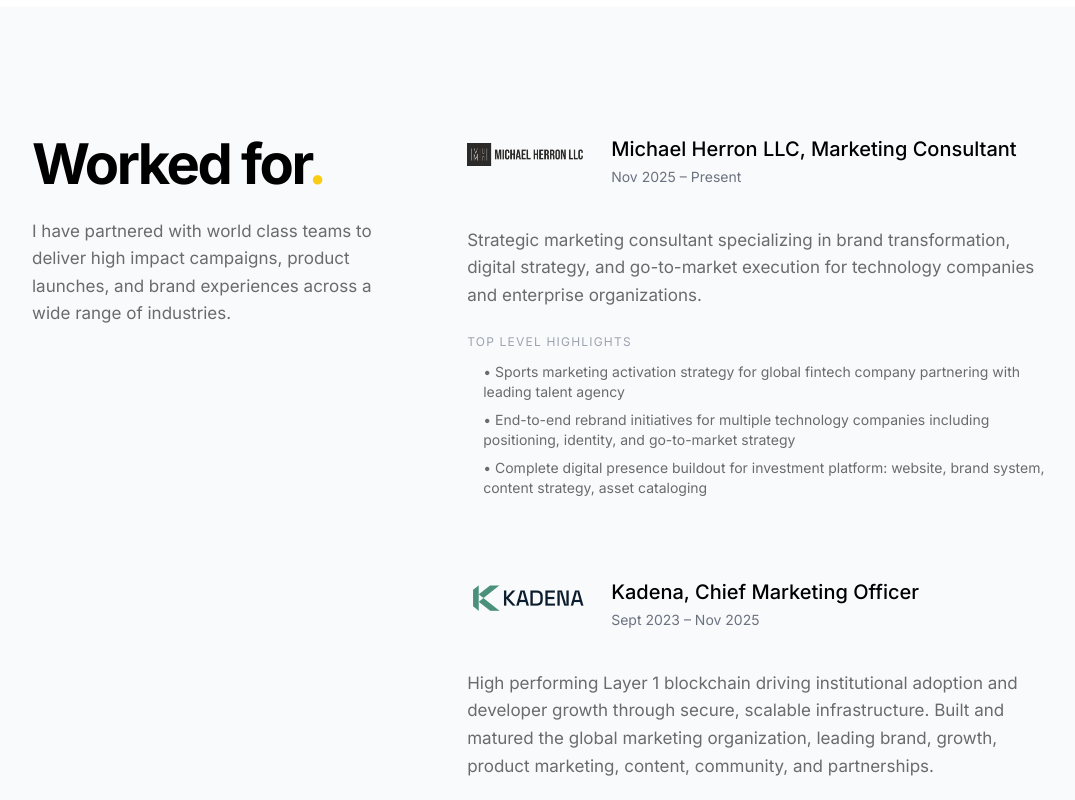
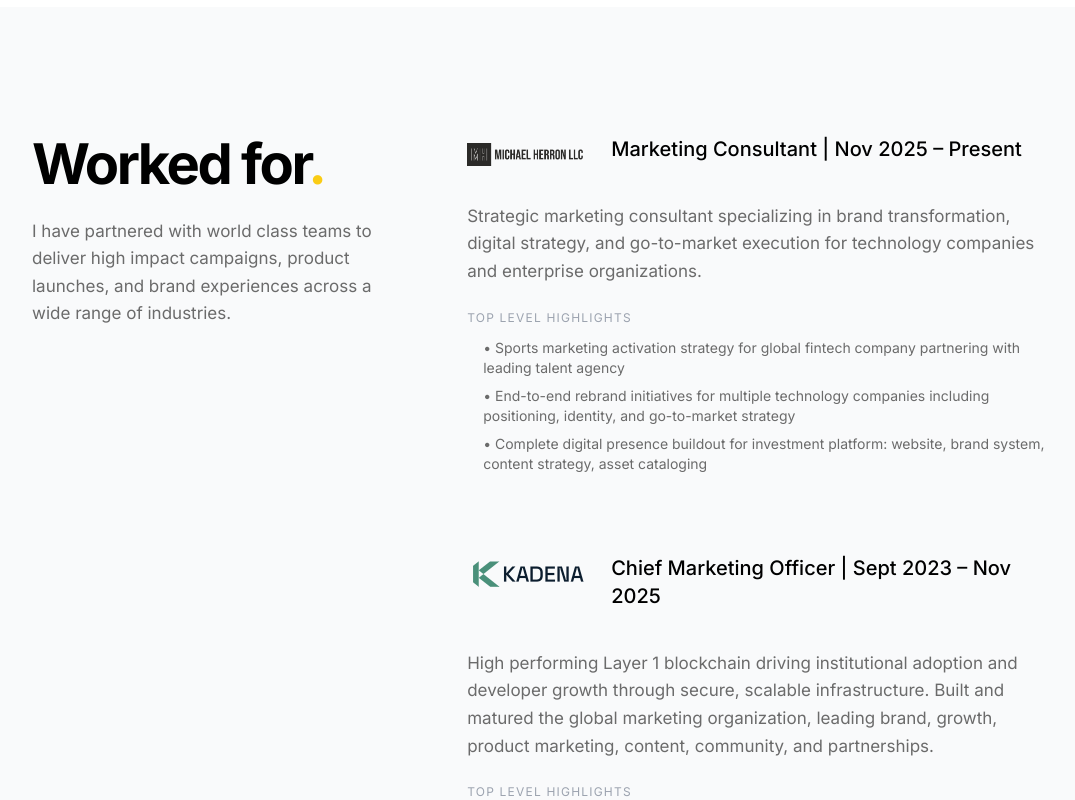
Before and after one commit to mrh1976/mherron, a Next.js app: page / in a window 1280 px wide. Shown: the part 2440-3240 px from the top of the page, without its empty margins (96-1171 px from the left). Built offline with nearby package versions, Linux system fonts and the light colour scheme.

Commit message:
Update page.tsx

```diff
--- a/app/page.tsx
+++ b/app/page.tsx
@@ -250,10 +250,9 @@ export default function Home() {
                     )}
 
                     <div className="flex-1">
-                      <h3 className="text-xl font-medium mb-1">
-                        {job.company}, {job.role.split(" | ")[0]}
+                      <h3 className="text-xl font-medium mb-4">
+                        {job.role.split(" | ")[0]} | {job.period}
                       </h3>
-                      <div className="text-sm text-gray-500 mb-4">{job.period}</div>
                     </div>
                   </div>
 
```
